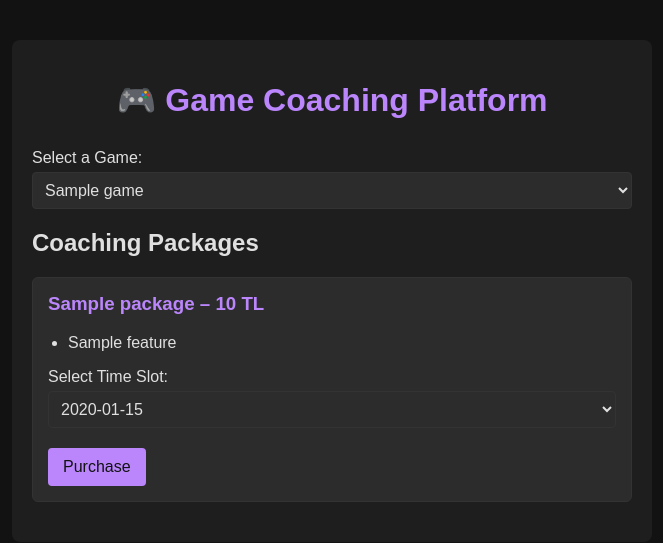
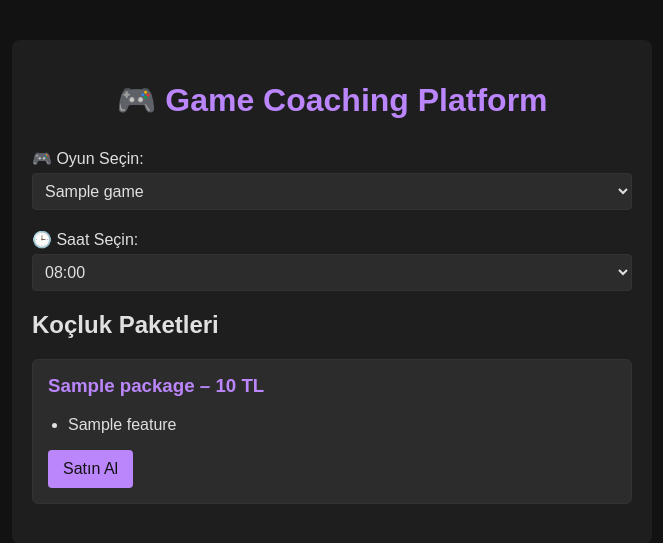
Before and after one commit to KeroRy1/GC-Game-Coaching, a Flask app: template templates/index.html in a window 1280 px wide. Shown: the top 543 px of the page, without its empty margins (308-971 px from the left). Run offline with Flask 3, Linux system fonts and the light colour scheme; the template is opened without the code that fills it: most values are stand-ins (such as "Sample title", 1, 10 or a date in 2020).

Commit message:
Update index.html

```diff
--- a/templates/index.html
+++ b/templates/index.html
@@ -1,10 +1,10 @@
 {% extends 'base.html' %}
-{% block title %}Home{% endblock %}
+{% block title %}Ana Sayfa{% endblock %}
 {% block content %}
-<form method="POST" action="/checkout">
+<form id="checkout-form" method="POST" action="/checkout">
 
     <div class="form-group">
-    <label for="game">Select a Game:</label>
+        <label for="game">🎮 Oyun Seçin:</label>
         <select name="game" id="game" required>
             {% for g in games %}
             <option value="{{ g }}">{{ g }}</option>
@@ -12,7 +12,17 @@
         </select>
     </div>
 
-  <h2>Coaching Packages</h2>
+    <div class="form-group">
+        <label for="time">🕒 Saat Seçin:</label>
+        <select name="time" id="time" required>
+            {% for hour in range(8, 24) %}
+            <option value="{{ "%02d:00" % hour }}">{{ "%02d:00" % hour }}</option>
+            {% endfor %}
+        </select>
+    </div>
+
+    <h2>Koçluk Paketleri</h2>
+    <div class="packages">
         {% for p in packages %}
         <div class="package">
             <h3>{{ p.name }} – {{ p.price_tl }} TL</h3>
@@ -21,19 +31,10 @@
                 <li>{{ f }}</li>
                 {% endfor %}
             </ul>
-    <div class="form-group">
-      <label for="time_slot_{{p.name}}">Select Time Slot:</label>
-      <select name="time_slot" id="time_slot_{{p.name}}" required>
-        {% for t in time_slots %}
-        <option value="{{t}}">{{t}}</option>
-        {% endfor %}
-      </select>
-    </div>
-    <button type="submit" name="package" value="{{ p.name }}">
-      Purchase
-    </button>
+            <button type="submit" name="package" value="{{ p.name }}">Satın Al</button>
         </div>
         {% endfor %}
+    </div>
 
 </form>
 {% endblock %}
```
Lines whose indentation alone changed are shown as unchanged.
